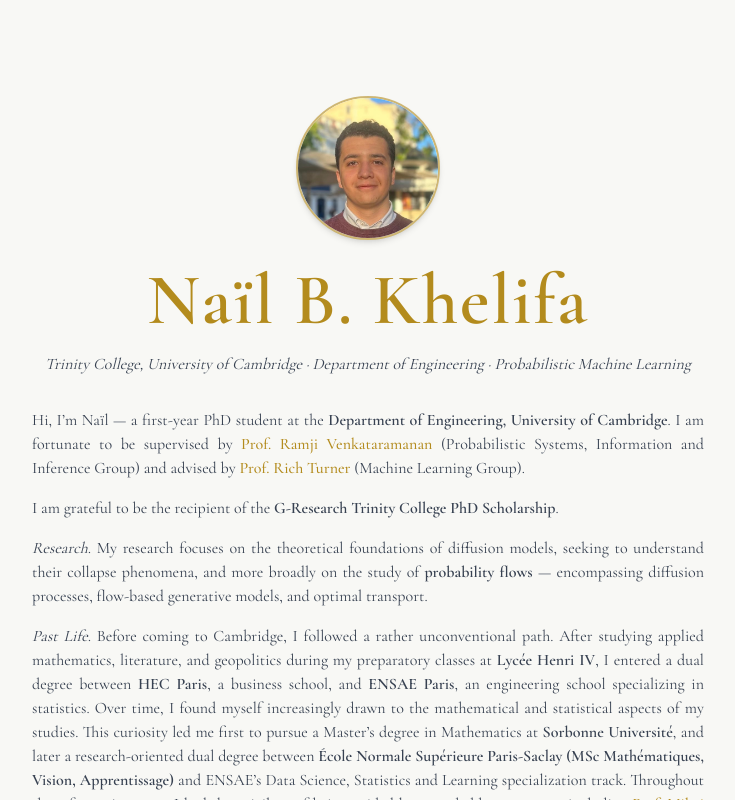
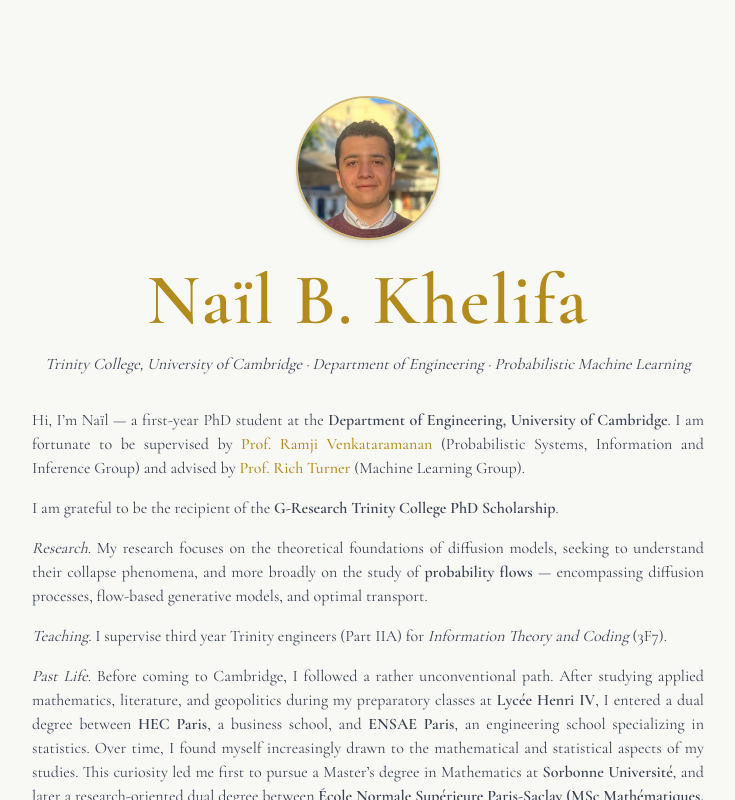
Before and after one commit to NailKhelifa/NailKhelifa.github.io, a React (Vite) app: page / in a window 1280 px wide. Shown: the top 800 px of the page, without its empty margins (272-1007 px from the left). Built offline with nearby package versions, Linux system fonts and the light colour scheme.

Commit message:
supervision

```diff
--- a/src/App.jsx
+++ b/src/App.jsx
@@ -53,6 +53,9 @@ const INTRO_PARAS = [
   <>
     <em>Research.</em> My research focuses on the theoretical foundations of diffusion models, seeking to understand their collapse phenomena, and more broadly on the study
     of <strong>probability flows</strong> — encompassing diffusion processes, flow-based generative models, and optimal transport.
+  </>,
+  <>
+    <em>Teaching.</em> I supervise third year Trinity engineers (Part IIA) for <em>Information Theory and Coding</em> (3F7).
   </>,
   <>
     <em>Past Life.</em> Before coming to Cambridge, I followed a rather unconventional path. After studying applied mathematics, literature,
```
